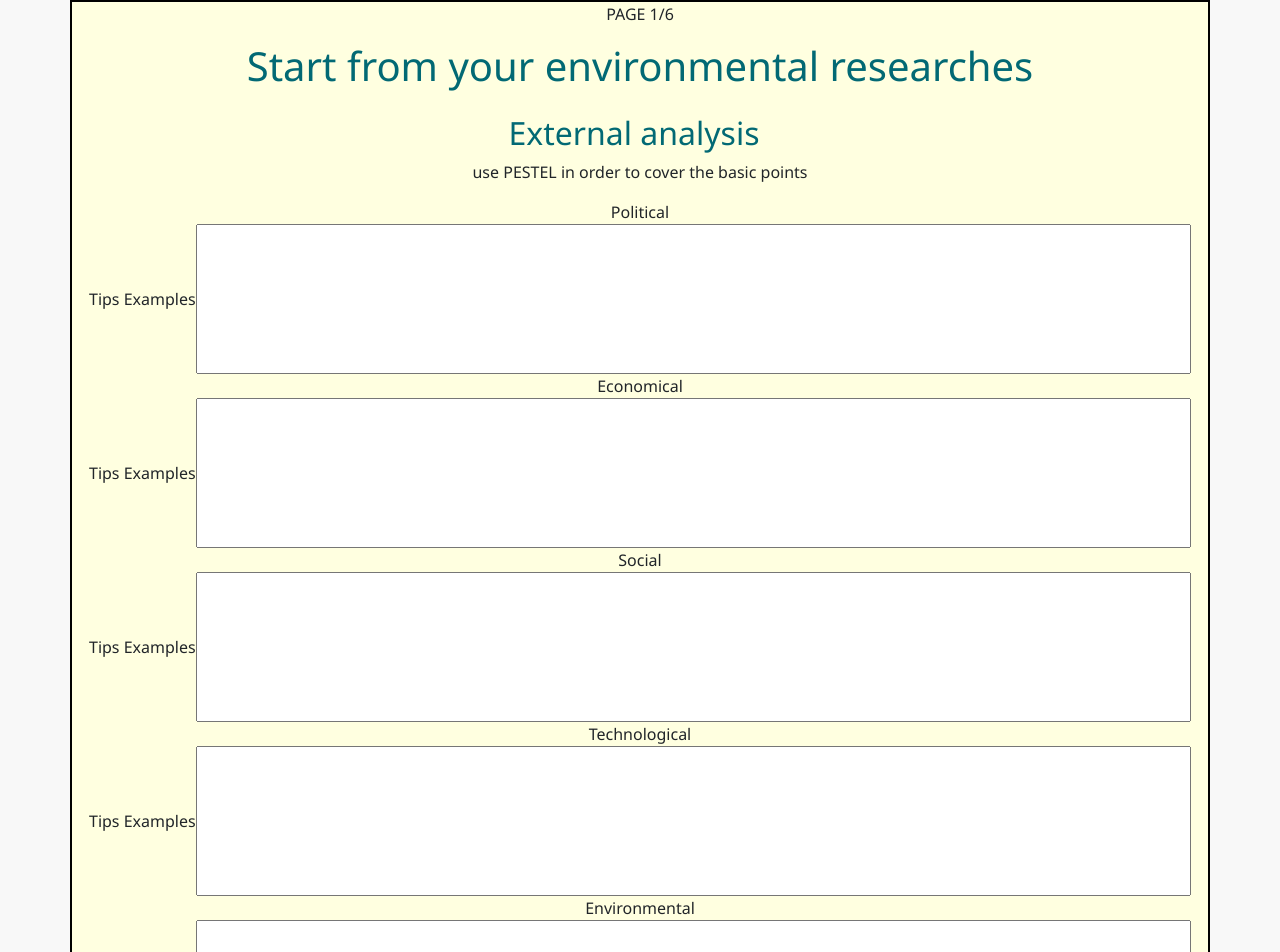
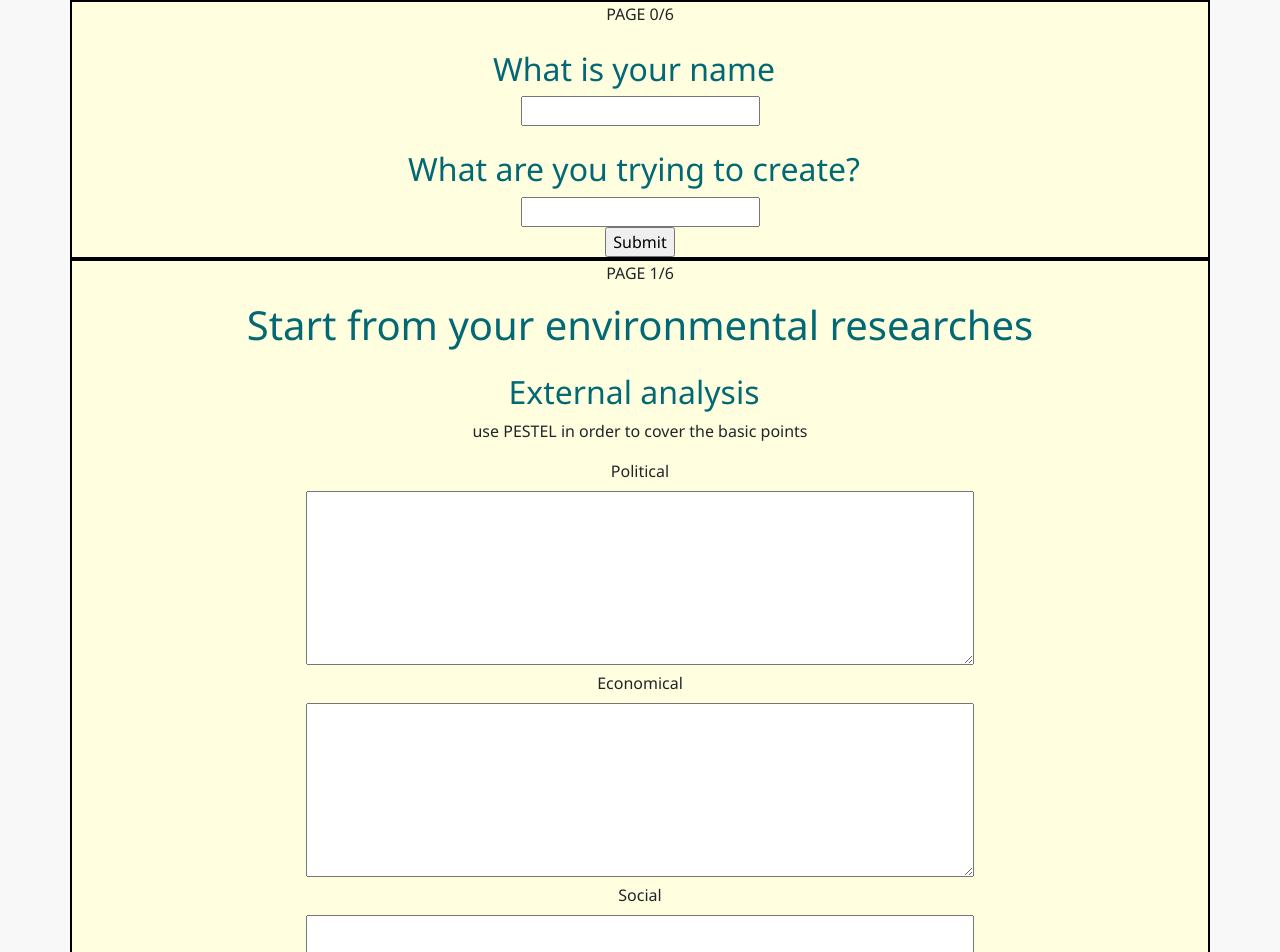
Before and after one commit to Rstinkho/project4, a React (Create React App) app: page / in a window 1280 px wide. Shown: the top 952 px of the page. Built offline with nearby package versions, Linux system fonts and the light colour scheme; no server answers.

Commit message:
Edit 5th page, connect page to db

```diff
--- a/src/App.js
+++ b/src/App.js
@@ -8,21 +8,27 @@ import PageThree from './pages/pageThree.js'
 import PageFour from './pages/pageFour.js'
 import PageFive from './pages/pageFive.js'
 import MainPage from './MainPage.js'
+import UserAndTitle from './pages/UserAndTitle.js'
 
 class App extends Component {
 
   render() {
 
     const businessPlan = {
+        usertitle: [],
         external: [],
         internal: [],
         stp: [],
         marketing: [],
+        hr: []
     }
 
 
     return (
+
       <div className="App">
+      <UserAndTitle
+      bp = {businessPlan}/>
       <PageOne
       bp = {businessPlan} />
       <PageTwo
@@ -31,7 +37,8 @@ class App extends Component {
       bp = {businessPlan} />
       <PageFour
       bp = {businessPlan} />
-      <PageFive />
+      <PageFive
+      bp = {businessPlan}  />
       <MainPage />
       </div>
 
--- a/src/MainPage.js
+++ b/src/MainPage.js
@@ -39,6 +39,7 @@ class MainPage extends Component {
             legal={plan.data.external[0].legal}
             economical={plan.data.external[0].economical}
             political={plan.data.external[0].political}
+            buyerspower = {plan.data.internal[0].buyer_power}
             clicked={() => this.planSelectorHandler(plan.id)} />
         });
 
--- /dev/null
+++ b/src/pages/UserAndTitle.js
@@ -0,0 +1,42 @@
+import React, { Component } from 'react';
+import Radium from 'radium';
+
+class UserAndTitle extends Component {
+
+
+    externalSubmit = (event) => {
+        event.preventDefault()
+        const summary = {
+            userName: event.target["username"].value,
+            title: event.target["title"].value,
+        }
+        this.props.bp.usertitle.push(summary)
+        console.log(this.props.bp)
+    };
+    render() {
+        const style = {
+            backgroundColor: 'lightyellow',
+            border: '2px solid black',
+            ':hover': {
+                backgroundColor: 'lightgreen',
+                color: 'black'
+            }
+        }
+    return (
+        <div className="container" style={style}>
+        <form name="pageThree" onSubmit={(event) => this.externalSubmit(event)}>
+        <p>PAGE 0/6</p>
+        <h2>What is your name</h2>
+        <input type="text" name="username"/>
+        <br/>
+        <h2>What are you trying to create?</h2>
+        <input type="text" name="title"/>
+        <br/>
+        <input type="submit" value="Submit" />
+        </form>
+        </div>
+        )
+    }
+}
+
+export default Radium(UserAndTitle);
--- a/src/pages/pageFive.js
+++ b/src/pages/pageFive.js
@@ -2,7 +2,22 @@ import React, { Component } from 'react';
 import Radium from 'radium';
 
 class PageFive extends Component {
+
+    externalSubmit = (event) => {
+
+        event.preventDefault();
+        const summary = {
+            hrStrOne: document.getElementById("hrOne").value,
+            hrStrOneDesc: event.target["one"].value,
+            hrStrTwo: document.getElementById("hrTwo").value,
+            hrStrTwoDesc: event.target["two"].value,
+            hrStrThree: document.getElementById("hrThree").value,
+            hrStrThreeDesc: event.target["three"].value,
+        }
+        this.props.bp.hr.push(summary)
+    };
     render() {
+
         const style = {
 
             backgroundColor: 'lightyellow',
@@ -17,83 +32,48 @@ class PageFive extends Component {
             width: '90%',
             height: '150px'
         }
+
     return (
         <div className="container" style={style}>
         <p>PAGE 5/6</p>
         <h1>Human Resource management strategies</h1>
-        <form>
+        <form name="pageFive" onSubmit={(event) => this.externalSubmit(event)}>
           <div className="block" id="intro">
           </div>
           <div className="block" id="sexe">
             <h4>1 &mdash; Choose the specific HR practices you are going to implement</h4>
-            <fieldset>
-              <div className="row choice">
-                <label className="row-col-half"><i className="fa fa-rer"></i>
-                  <input type="radio" name="strHr"/><span>Resourcing</span>
-                </label>
-                <label className="row-col-half"><i className="fa fa-tal"></i>
-                  <input type="radio" name="strHr"/><span>Talent managemen</span>
-                </label>
-                <label className="row-col-half"><i className="fa fa-od"></i>
-                  <input type="radio" name="strHr"/><span>Organization Development</span>
-                </label>
-                <label className="row-col-half"><i className="fa fa-hpm"></i>
-                  <input type="radio" name="strHr"/><span>High-Performance Management</span>
-                </label>
-                <label className="row-col-half"><i className="fa fa-csr"></i>
-                  <input type="radio" name="strHr"/><span>Corporate Social Responsibility</span>
-                </label>
-              </div>
-            </fieldset>
-            <input style={inputStyle} type="text" />
+            <select id="hrOne">
+              <option value="Resourcing">Resourcing</option>
+              <option value="Talent management">Talent management</option>
+              <option value="Organization Development">Organization Development</option>
+              <option value="High-Performance Management">High-Performance Management</option>
+              <option value="Corporate Social Responsibility">Corporate Social Responsibility</option>
+            </select>
+            <input style={inputStyle} type="text" name="one" />
           </div>
 
           <div className="block" id="sexe">
             <h4>2 &mdash; Choose the specific HR practices you are going to implement</h4>
-            <fieldset>
-              <div className="row choice">
-                <label className="row-col-half"><i className="fa fa-rer"></i>
-                  <input type="radio" name="strHr"/><span>Resourcing</span>
-                </label>
-                <label className="row-col-half"><i className="fa fa-tal"></i>
-                  <input type="radio" name="strHr"/><span>Talent managemen</span>
-                </label>
-                <label className="row-col-half"><i className="fa fa-od"></i>
-                  <input type="radio" name="strHr"/><span>Organization Development</span>
-                </label>
-                <label className="row-col-half"><i className="fa fa-hpm"></i>
-                  <input type="radio" name="strHr"/><span>High-Performance Management</span>
-                </label>
-                <label className="row-col-half"><i className="fa fa-csr"></i>
-                  <input type="radio" name="strHr"/><span>Corporate Social Responsibility</span>
-                </label>
-              </div>
-            </fieldset>
-            <input style={inputStyle} type="text" />
+            <select id="hrTwo">
+              <option value="Resourcing">Resourcing</option>
+              <option value="Talent management">Talent management</option>
+              <option value="Organization Development">Organization Development</option>
+              <option value="High-Performance Management">High-Performance Management</option>
+              <option value="Corporate Social Responsibility">Corporate Social Responsibility</option>
+            </select>
+            <input style={inputStyle} type="text" name="two" />
           </div>
 
           <div className="block" id="sexe">
             <h4>3 &mdash; Choose the specific HR practices you are going to implement</h4>
-            <fieldset>
-              <div className="row choice">
-                <label className="row-col-half"><i className="fa fa-rer"></i>
-                  <input type="radio" name="strHr"/><span>Resourcing</span>
-                </label>
-                <label className="row-col-half"><i className="fa fa-tal"></i>
-                  <input type="radio" name="strHr"/><span>Talent managemen</span>
-                </label>
-                <label className="row-col-half"><i className="fa fa-od"></i>
-                  <input type="radio" name="strHr"/><span>Organization Development</span>
-                </label>
-                <label className="row-col-half"><i className="fa fa-hpm"></i>
-                  <input type="radio" name="strHr"/><span>High-Performance Management</span>
-                </label>
-                <label className="row-col-half"><i className="fa fa-csr"></i>
-                  <input type="radio" name="strHr"/><span>Corporate Social Responsibility</span>
-                </label>
-              </div>
-            </fieldset>
-            <input style={inputStyle} type="text" />
+            <select id="hrThree">
+                          <option value="Resourcing">Resourcing</option>
+                          <option value="Talent management">Talent management</option>
+                          <option value="Organization Development">Organization Development</option>
+                          <option value="High-Performance Management">High-Performance Management</option>
+                          <option value="Corporate Social Responsibility">Corporate Social Responsibility</option>
+                        </select>
+            <input style={inputStyle} type="text" name="three" />
           </div>
 
           <div className="block" id="date">
@@ -102,7 +82,7 @@ class PageFive extends Component {
               <input className="row" type="date" placeholder="Birthdate"/>
             </fieldset>
           </div>
-
+          <input type="submit" value="Submit" />
         </form>
         </div>
         )
@@ -110,3 +90,23 @@ class PageFive extends Component {
 }
 
 export default Radium(PageFive);
+
+// <fieldset id="first">
+//   <div className="row choice">
+//     <label className="row-col-half"><i className="fa fa-rer"></i>
+//       <input type="radio" name="strHr"/><span>Resourcing</span>
+//     </label>
+//     <label className="row-col-half"><i className="fa fa-tal"></i>
+//       <input type="radio" name="strHr"/><span>Talent managemen</span>
+//     </label>
+//     <label className="row-col-half"><i className="fa fa-od"></i>
+//       <input type="radio" name="strHr"/><span>Organization Development</span>
+//     </label>
+//     <label className="row-col-half"><i className="fa fa-hpm"></i>
+//       <input type="radio" name="strHr"/><span>High-Performance Management</span>
+//     </label>
+//     <label className="row-col-half"><i className="fa fa-csr"></i>
+//       <input type="radio" name="strHr"/><span>Corporate Social Responsibility</span>
+//     </label>
+//   </div>
+// </fieldset>
--- a/src/pages/pageOne.js
+++ b/src/pages/pageOne.js
@@ -28,11 +28,6 @@ class PageOne extends Component {
             }
         }
 
-        const inputStyle = {
-            width: '90%',
-            height: '150px'
-        }
-
 
         return (
 
@@ -43,35 +38,34 @@ class PageOne extends Component {
             <h1>Start from your environmental researches</h1>
             <h2>External analysis</h2>
             <p>use PESTEL in order to cover the basic points</p>
-            Political
+            <label htmlFor="textarea">Political</label>
             <br/>
-            Tips Examples
-            <input style={inputStyle} type="text" name="political"/>
+            <textarea cols="70" rows="7" name="political" id="textarea" required></textarea>
+
             <br/>
-            Economical
+            <label htmlFor="textarea">Economical</label>
             <br/>
-            Tips Examples
-            <input style={inputStyle} type="text" name="economical" />
+            <textarea cols="70" rows="7" name="economical" id="textarea" required></textarea>
+
             <br/>
-            Social
+            <label htmlFor="textarea">Social</label>
             <br/>
-            Tips Examples
-            <input style={inputStyle} type="text" name="social"/>
+            <textarea cols="70" rows="7" name="social" id="textarea" required></textarea>
+
             <br/>
-            Technological
+            <label htmlFor="textarea">Technological</label>
             <br/>
-            Tips Examples
-            <input style={inputStyle} type="text" name="technological" />
+            <textarea cols="70" rows="7" name="technological" id="textarea" required></textarea>
+
             <br/>
-            Environmental
+            <label htmlFor="textarea">Environmental</label>
             <br/>
-            Tips Examples
-            <input style={inputStyle} type="text" name="environmental" />
+            <textarea cols="70" rows="7" name="environmental" id="textarea" required></textarea>
+
             <br/>
-            Legal
+            <label htmlFor="textarea">Legal</label>
             <br/>
-            Tips Examples
-            <input style={inputStyle} type="text" name="legal"/>
+            <textarea cols="70" rows="7" name="legal" id="textarea" required></textarea>
             <br/>
             <input type="submit" value="Submit" />
 
```
Also changed, not shown: src/SelectedPlan.js (+5 -5 lines).
